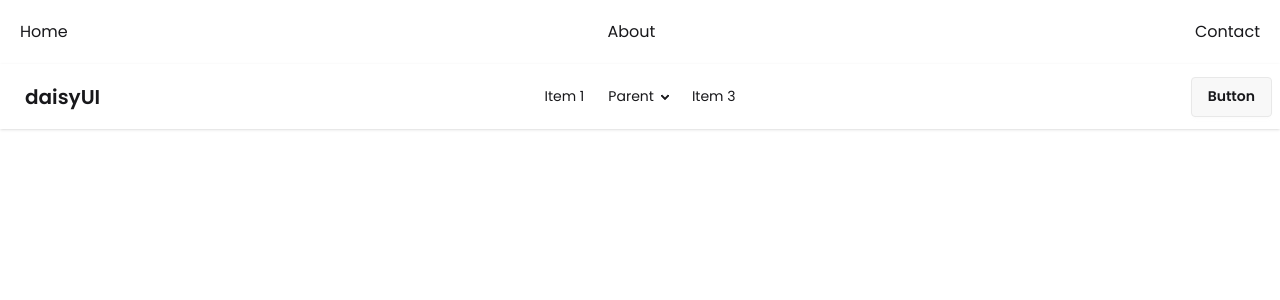
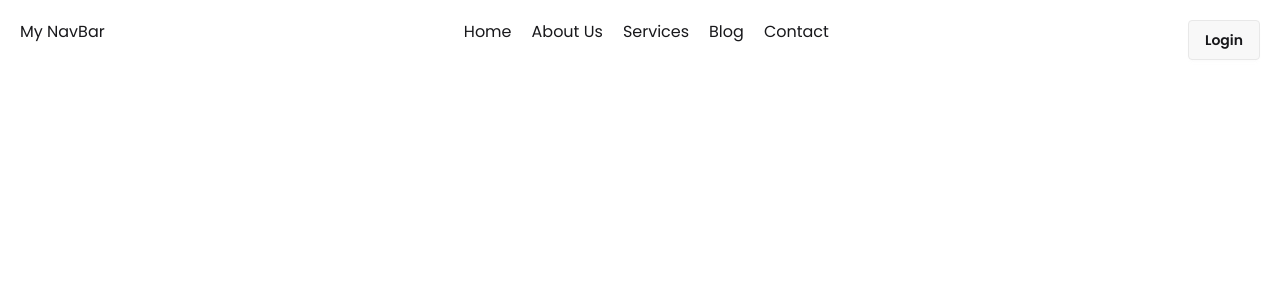
Before and after one commit to chandan-d-karmaker/react-tailwind-daisyUI, a React (Vite) app: page / in a window 1280 px wide. Shown: the top 300 px of the page. Built offline with nearby package versions, Linux system fonts and the light colour scheme.

Commit message:
made custom navBar, still working

```diff
--- a/src/App.jsx
+++ b/src/App.jsx
@@ -9,7 +9,7 @@ function App() {
     <>
       <header>
         <NavBar></NavBar>
-        <DaisyuiNav></DaisyuiNav>
+        {/* <DaisyuiNav></DaisyuiNav> */}
       </header>
     </>
   )
--- /dev/null
+++ b/src/components/navBar/link.jsx
@@ -0,0 +1,9 @@
+import React from 'react';
+
+const Link = ({ route }) => {
+    return (
+        <li><a href={route.href}>{route.label}</a></li>
+    );
+};
+
+export default Link;
--- a/src/components/navBar/navBar.jsx
+++ b/src/components/navBar/navBar.jsx
@@ -1,13 +1,40 @@
-import React from 'react';
+import { Menu, X } from 'lucide-react';
+import React, { useState } from 'react';
+import Link from './link';
+
+const basicNavItems = [
+  { id: 1, label: 'Home', href: '/' },
+  { id: 2, label: 'About Us', href: '/about' },
+  { id: 3, label: 'Services', href: '/services' },
+  { id: 4, label: 'Blog', href: '/blog' },
+  { id: 5, label: 'Contact', href: '/contact' }
+];
 
 const NavBar = () => {
+
+    const [open, setOpen] = useState(false);
+
+    const Links = basicNavItems.map(route => <Link key={route.id} route={route}></Link>);
+
     return (
-        <nav className='p-5'>
-            <ul className='flex justify-between'>
-                <li><a href="/">Home</a></li>
-                <li><a href="/">About</a></li>
-                <li><a href="/">Contact</a></li>
+        <nav className='p-5 flex justify-between'>
+            <span className='flex gap-2' onClick={()=> setOpen(!open)}>
+
+                {open? <X className='md:hidden'></X> : <Menu className='md:hidden'></Menu>}
+
+                <ul className='md:hidden absolute top-12 text-black bg-amber-100 p-2 rounded-sm'>
+                    {Links}
+                </ul>
+
+                <h3>My NavBar</h3>
+            </span>
+
+            <ul className='md:flex hidden gap-5 l'>
+                {
+                    Links
+                }
             </ul>
+            <button className='btn'>Login</button>
         </nav>
     );
 };
```
